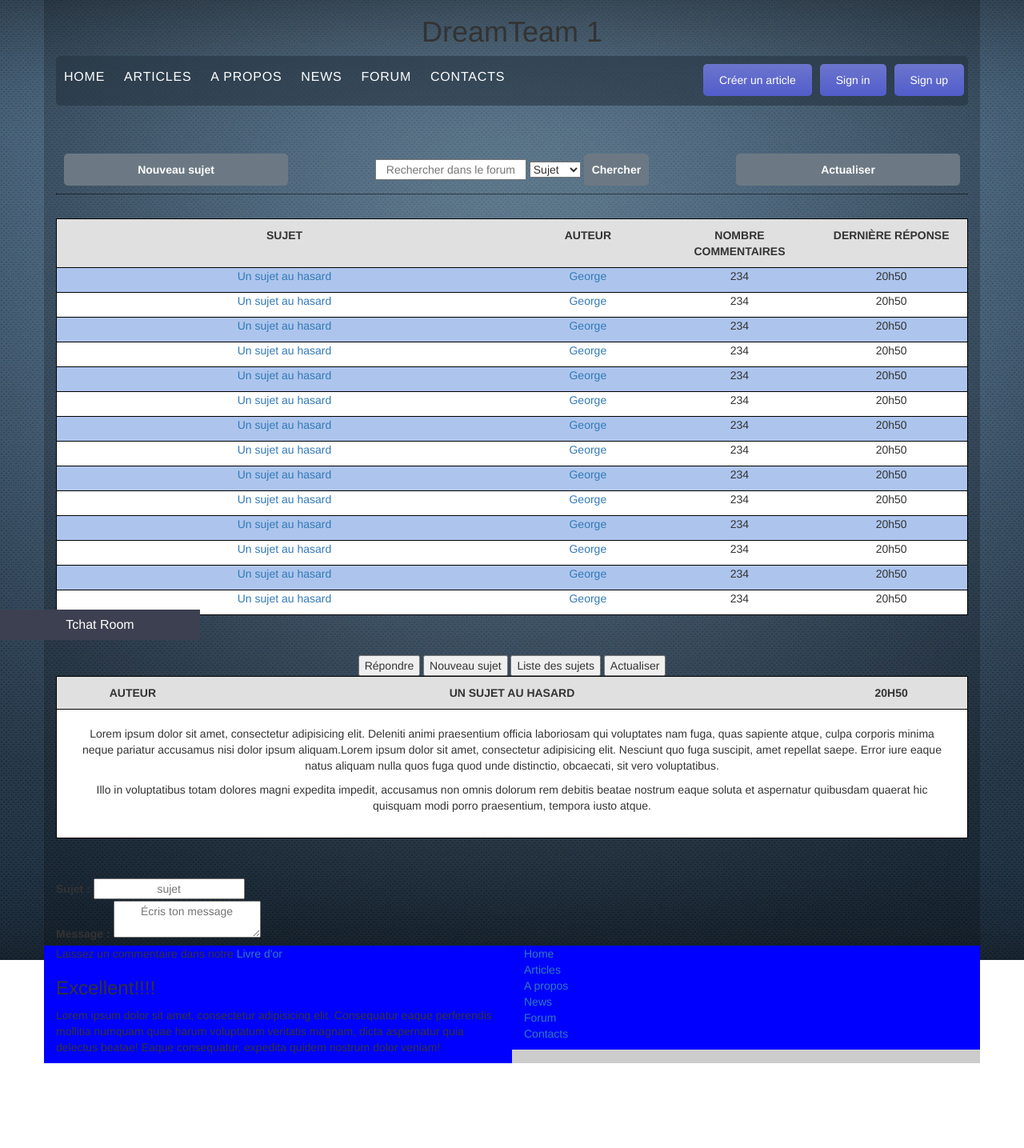
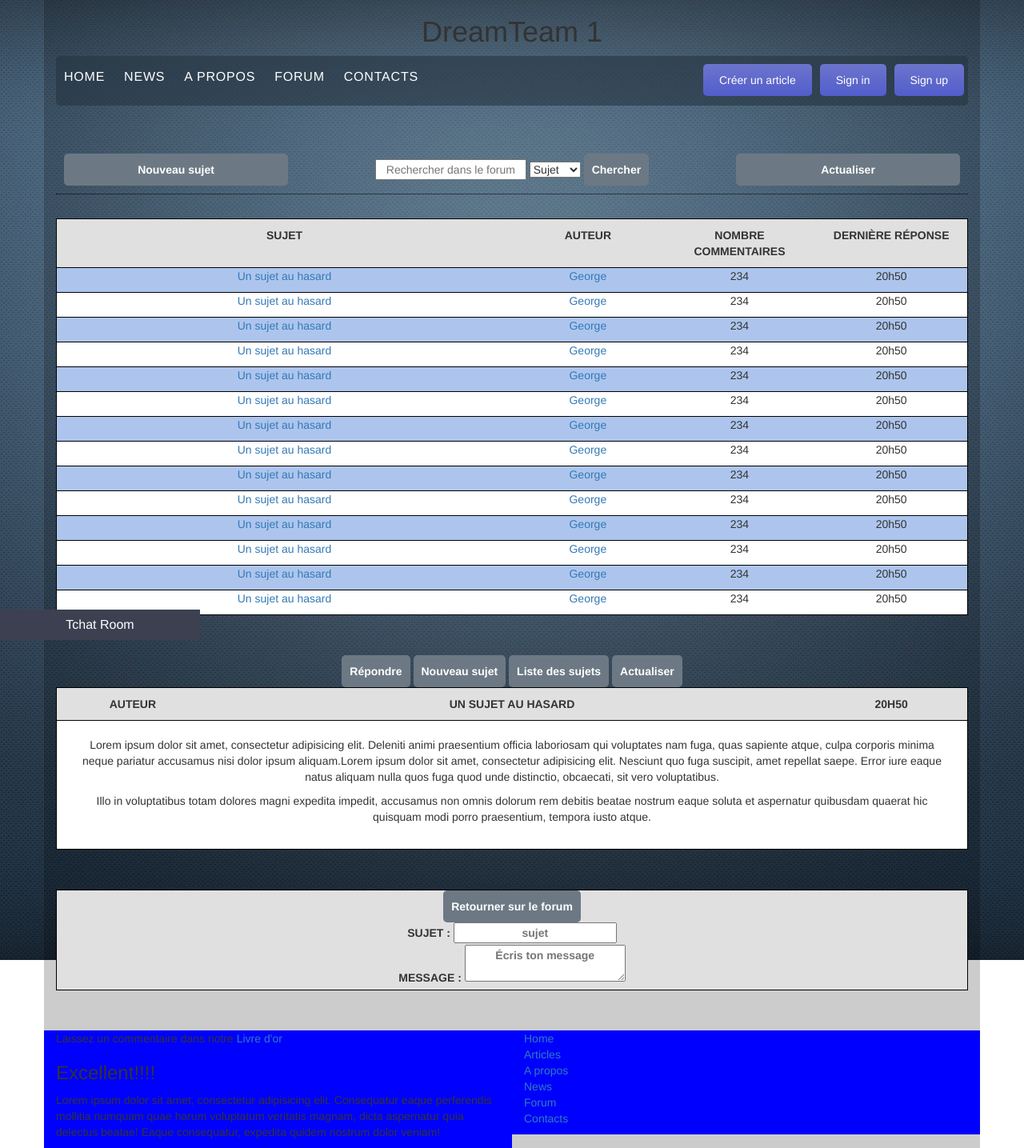
Before and after one commit to DreamTeam3WA/projet_1, a PHP site: page /index.php?page=forum in a window 1280 px wide. Shown: the whole page at 80% size. Before the commit the page ends 1329 px from the top, so only its background shows below. Run offline with PHP 8.4, Linux system fonts and the light colour scheme; some libraries are stand-ins or nearby versions.

Commit message:
mise à jour mika

```diff
--- a/apps/scripts/script.js
+++ b/apps/scripts/script.js
@@ -28,6 +28,21 @@ $('document').ready(function()
 	$('.navforum .newsujet').click(function(){
 		$('.forum').css('display','none');
 		$('.sujetforum').css('display','none');
+		$('.newsujetforum').css('display','block');
+	})
+
+	$('.sujetforum .newsujet').click(function(){
+		$('.forum').css('display','none');
+		$('.sujetforum').css('display','none');
+		$('.newsujetforum').css('display','block');
+	})
+
+	$('.navforum .actualiserforum').click(function(){
+		void window.location.reload();
+	})
+	$('.newsujetforum .returnforum').click(function(){
+		$('.forum').css('display','block');
+		$('.newsujetforum').css('display','none')
 	})
 });
 
--- a/models/tchat.csv
+++ b/models/tchat.csv
@@ -40,3 +40,7 @@
 "La naissance de la légende";
 "aaaa";
 >>>>>>> f7f7c480015d45716e04b8b219896c23b2b5154a
+
+
+
+aaaaaa
--- a/views/forum.phtml
+++ b/views/forum.phtml
@@ -10,7 +10,7 @@
       	 </select>
 		<button>Chercher</button>
 		</span>
-		<button class="col-md-3">Actualiser</button>
+		<button class="actualiserforum col-md-3">Actualiser</button>
 	</nav>
 		<div class="entete">
 			<p class="col-md-6">Sujet</p>
@@ -105,7 +105,7 @@
 	</div>
 	<div class="sujetforum">
 	<button>Répondre</button>
-	<button>Nouveau sujet</button>
+	<button class="newsujet">Nouveau sujet</button>
 	<button>Liste des sujets</button>
 	<button>Actualiser</button>
 		<div class="entete">
@@ -119,6 +119,7 @@
 		</div>
 	</div>
 	<div class="newsujetforum">
+		<button class="returnforum">Retourner sur le forum</button>
 		<div class="titrenewsujetforum">
 			<label for="titresujet">Sujet :</label>
 			<input type="text" id="titresujet" placeholder="sujet">
--- a/views/header.phtml
+++ b/views/header.phtml
@@ -3,9 +3,8 @@
 	<nav class="nav_top clearfix">
 		<ul class="pull-left">
 			<li><a href="index.php?page=home">Home</a></li>
-			<li><a href="index.php?page=article">Articles</a></li>
+			<li><a href="index.php?page=article">News</a></li>
 			<li><a href="index.php?page=about">A propos</a></li>
-			<li><a href="index.php?page=news">News</a></li>
 			<li><a href="index.php?page=forum">Forum</a></li>
 			<li><a href="index.php?page=contact">Contacts</a></li>
 		</ul>
@@ -16,7 +15,7 @@
 
 	<form action="" method="POST" class="inscr">
 		<div class="fermer">X</div>
-		<p>Create your personnal account</p>
+		<p>Créer ton compte personnel</p>
 		<label for="username">Username :</label>
 		<input id="username" type="text">
 		<label for="email">Email Adress :</label>
--- a/views/styles/style.css
+++ b/views/styles/style.css
@@ -172,23 +172,8 @@ HEADER SIGN IN/UP-------*/
 }
 
 
-
-
-
-
-
-
-
-
-
-
-
-
-
-
-
 /*----------------------
-<<<<<<< HEAD
+HEAD
 ARTICLE----------------*/
 .article-liste {
 	margin: 50px auto;
@@ -263,6 +248,15 @@ FORUM----------------*/
 	margin: 50px auto;
 	text-align: center;
 }
+
+.sujetforum button {
+	background: #6C7984;
+	padding: 10px;
+	color: white;
+	font-weight: bold;
+	border: none;
+	border-radius: 5px;
+}
 .textesujetforum {
 	overflow: hidden;
 	border: 1px solid black;
@@ -279,6 +273,26 @@ FORUM----------------*/
 	text-align: center;
 }
 .navforum button {
+	background: #6C7984;
+	padding: 10px;
+	color: white;
+	font-weight: bold;
+	border: none;
+	border-radius: 5px;
+}
+
+.newsujetforum {
+	margin: 50px auto;
+	text-align: center;
+	border: 1px solid black;
+	background: white;
+	overflow: hidden;
+	background: #E0E0E0;
+	text-transform: uppercase;
+	font-weight: bold;
+}
+
+.newsujetforum button {
 	background: #6C7984;
 	padding: 10px;
 	color: white;
```
